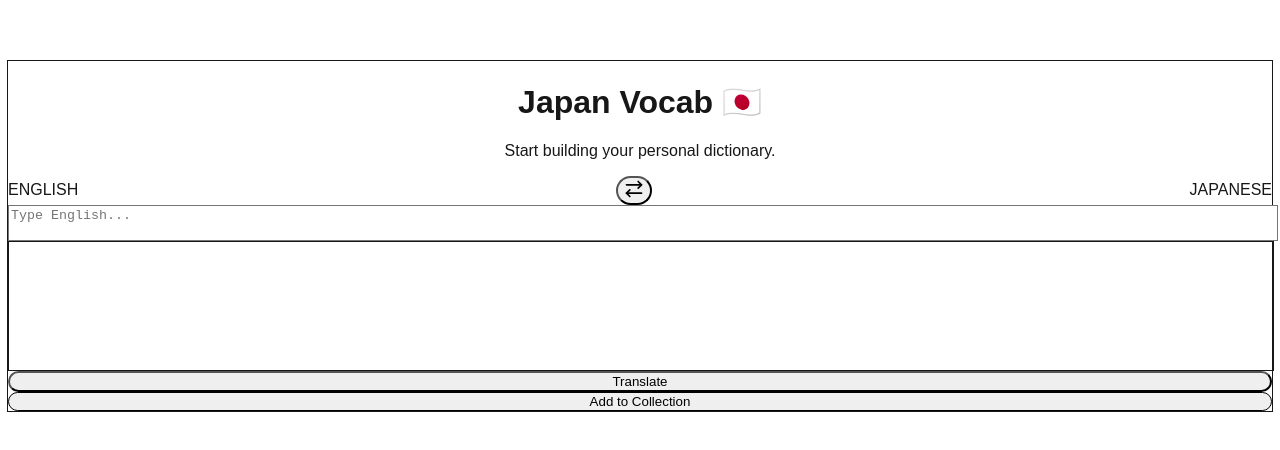
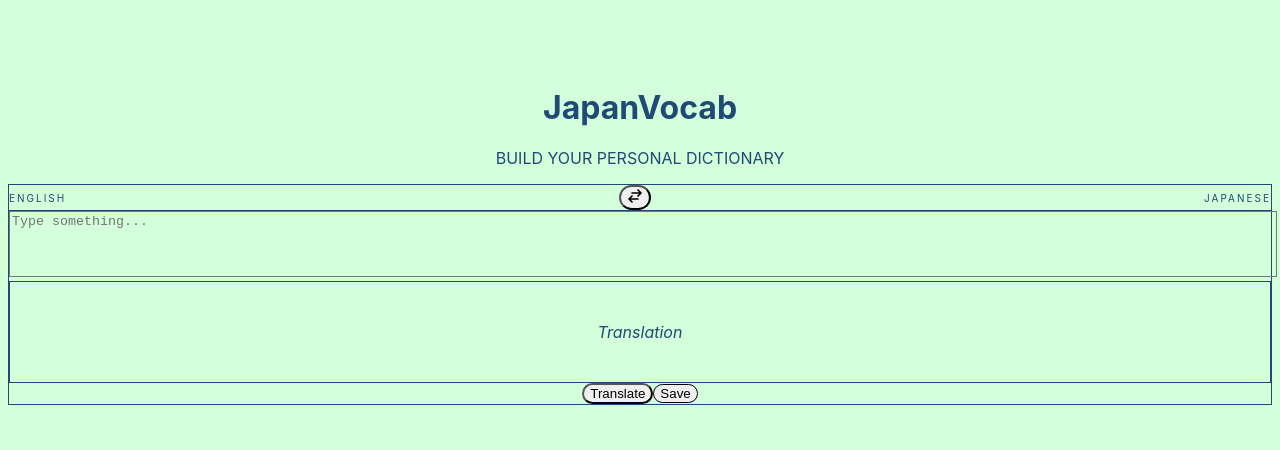
Before and after one commit to lushi-liu/japan-vocab, a Next.js app: page / in a window 1280 px wide. Shown: the part 172-622 px from the top of the page. Built offline with nearby package versions, Linux system fonts and the light colour scheme.

Commit message:
updated the ui of homepage

```diff
--- a/src/app/globals.css
+++ b/src/app/globals.css
@@ -3,12 +3,25 @@
 @tailwind utilities;
 
 :root {
-  --background: #ffffff;
-  --foreground: #171717;
+  --background: #d3ffda;
+  --foreground: #1f4a76;
 }
 
 body {
   color: var(--foreground);
   background: var(--background);
-  font-family: Arial, Helvetica, sans-serif;
+  font-family: 'Inter', system-ui, sans-serif;
+  -webkit-font-smoothing: antialiased;
 }
+
+ruby {
+  ruby-align: center;
+  ruby-position: over;
+}
+
+rt {
+  font-family: inherit;
+  font-weight: 500;
+  letter-spacing: 0.025em;
+  padding-bottom: 0.1rem;
+}
--- a/src/app/page.tsx
+++ b/src/app/page.tsx
@@ -4,17 +4,21 @@ import Translator from '@/src/components/features/Translator';
 
 export default function HomePage() {
   return (
-    <main className="flex min-h-screen flex-col items-center justify-center bg-slate-50 p-6">
-      <div className="w-full max-w-lg space-y-8 rounded-3xl border border-slate-100 bg-white p-10 text-center shadow-sm">
-        <header>
-          <h1 className="text-3xl font-bold text-slate-900">
-            Japan Vocab <span className="text-red-500">🇯🇵</span>
+    <main className="flex min-h-screen items-center justify-center p-6">
+      <div className="w-full max-w-xl">
+        <header className="mb-12 text-center">
+          <h1 className="text-4xl font-light tracking-tight text-white">
+            Japan<span className="font-bold text-teal-500">Vocab</span>
           </h1>
-          <p className="mt-2 text-slate-500">
-            Start building your personal dictionary.
+          <div className="mx-auto mt-2 h-1 w-12 rounded-full bg-teal-500/30" />
+          <p className="mt-4 text-sm font-medium tracking-wide text-slate-500 uppercase">
+            Build your personal dictionary
           </p>
         </header>
-        <Translator />
+
+        <section className="rounded-3xl border border-slate-800/50 bg-slate-900/20 p-8 shadow-xl backdrop-blur-sm">
+          <Translator />
+        </section>
       </div>
     </main>
   );
--- a/src/components/features/Translator.tsx
+++ b/src/components/features/Translator.tsx
@@ -1,7 +1,6 @@
 'use client';
 
 import { useState } from 'react';
-import Button from '@/src/components/ui/Button';
 
 export default function Translator() {
   const [input, setInput] = useState('');
@@ -52,7 +51,7 @@ export default function Translator() {
     });
 
     if (res.ok) {
-      alert('Word added!');
+      alert('Word added to collection!');
       setResult('');
       setInput('');
       setReadingData([]);
@@ -63,83 +62,95 @@ export default function Translator() {
   };
 
   return (
-    <div className="w-full max-w-md space-y-6">
-      <div className="flex flex-col gap-2">
-        <div className="flex items-center justify-between px-1">
-          <span className="text-sm font-bold tracking-wider text-slate-400 uppercase">
+    <div className="flex flex-col space-y-8">
+      <div className="flex items-center justify-between border-b border-slate-800 px-2 pb-4">
+        <span
+          className={`text-[10px] font-bold tracking-[0.2em] uppercase ${isEnglishSource ? 'text-teal-400' : 'text-slate-600'}`}
+        >
           {isEnglishSource ? 'English' : 'Japanese'}
         </span>
+
         <button
           onClick={swapLanguages}
-            className="rounded-full p-2 transition-colors hover:bg-slate-100"
+          className="rounded-full bg-slate-800/50 p-2 text-slate-400 transition-colors hover:text-teal-400"
         >
           <svg
             xmlns="http://www.w3.org/2000/svg"
-              width="20"
-              height="20"
+            width="16"
+            height="16"
+            fill="none"
             viewBox="0 0 24 24"
-              fill="none"
             stroke="currentColor"
-              strokeWidth="2"
+            strokeWidth="2.5"
+          >
+            <path
               strokeLinecap="round"
               strokeLinejoin="round"
-              className="text-slate-600"
-            >
-              <path d="m7 21-4-4 4-4" />
-              <path d="M3 17h18" />
-              <path d="m17 3 4 4-4 4" />
-              <path d="M21 7H3" />
+              d="M7.5 21 3 16.5m0 0L7.5 12M3 16.5h13.5m0-13.5L21 7.5m0 0L16.5 12M21 7.5H7.5"
+            />
           </svg>
         </button>
-          <span className="text-sm font-bold tracking-wider text-slate-400 uppercase">
-            {isEnglishSource ? 'Japanese' : 'English'}
+
+        <span
+          className={`text-[10px] font-bold tracking-[0.2em] uppercase ${!isEnglishSource ? 'text-teal-400' : 'text-slate-600'}`}
+        >
+          {!isEnglishSource ? 'English' : 'Japanese'}
         </span>
       </div>
 
+      <div className="space-y-6">
         <textarea
-          className="h-32 w-full resize-none rounded-2xl border border-slate-200 p-4 focus:ring-2 focus:ring-slate-900 focus:outline-none"
-          placeholder={isEnglishSource ? 'Type English...' : '日本語を入力...'}
+          className="min-h-[60px] w-full resize-none bg-transparent text-xl font-light text-slate-200 placeholder-slate-700 outline-none"
+          placeholder={isEnglishSource ? 'Type something...' : '文章を入力...'}
           value={input}
           onChange={(e) => setInput(e.target.value)}
         />
 
-        <div className="relative">
-          <div className="flex min-h-[128px] w-full items-center justify-center rounded-2xl border border-slate-200 bg-slate-50 p-4 text-3xl font-medium text-slate-900">
+        <div className="flex min-h-[100px] items-center justify-center rounded-2xl border border-slate-800/30 bg-slate-950/40 p-6">
           {loading ? (
-              <span className="animate-pulse text-lg text-slate-400">
-                Translating...
-              </span>
+            <div className="flex space-x-1.5">
+              <div className="h-1 w-1 animate-bounce rounded-full bg-teal-500 [animation-delay:-0.3s]" />
+              <div className="h-1 w-1 animate-bounce rounded-full bg-teal-500 [animation-delay:-0.15s]" />
+              <div className="h-1 w-1 animate-bounce rounded-full bg-teal-500" />
+            </div>
           ) : isEnglishSource && readingData.length > 0 ? (
-              <div className="flex flex-wrap justify-center gap-x-1">
+            <div className="flex flex-wrap justify-center gap-x-1.5 gap-y-5">
               {readingData.map((item, idx) => (
-                  <ruby key={idx}>
+                <ruby key={idx} className="text-3xl font-medium text-white">
                   {item.surface}
                   {item.reading && (
-                      <>
-                        <rp>(</rp>
-                        <rt className="text-[0.45em] font-normal text-blue-600">
+                    <rt className="text-[0.45em] text-teal-500/80">
                       {item.reading}
                     </rt>
-                        <rp>)</rp>
-                      </>
                   )}
                 </ruby>
               ))}
             </div>
           ) : (
-              <span>{result}</span>
+            <p className="text-center text-3xl font-medium text-white">
+              {result || (
+                <span className="text-xl text-slate-800 italic">
+                  Translation
+                </span>
+              )}
+            </p>
           )}
         </div>
       </div>
-      </div>
 
-      <div className="flex flex-col gap-3">
-        <Button onClick={handleTranslate} variant="primary">
+      <div className="flex items-center justify-center gap-6 pt-2">
+        <button
+          onClick={handleTranslate}
+          className="rounded-full bg-teal-600 px-8 py-2.5 text-sm font-bold text-white shadow-lg shadow-teal-900/20 transition-all hover:bg-teal-500 active:scale-95"
+        >
           Translate
-        </Button>
-        <Button onClick={saveWord} variant="secondary">
-          Add to Collection
-        </Button>
+        </button>
+        <button
+          onClick={saveWord}
+          className="rounded-full border border-slate-700 px-8 py-2.5 text-sm font-bold text-slate-400 transition-all hover:border-slate-500 hover:text-slate-200 active:scale-95"
+        >
+          Save
+        </button>
       </div>
     </div>
   );
```
Lines whose indentation alone changed are shown as unchanged.
